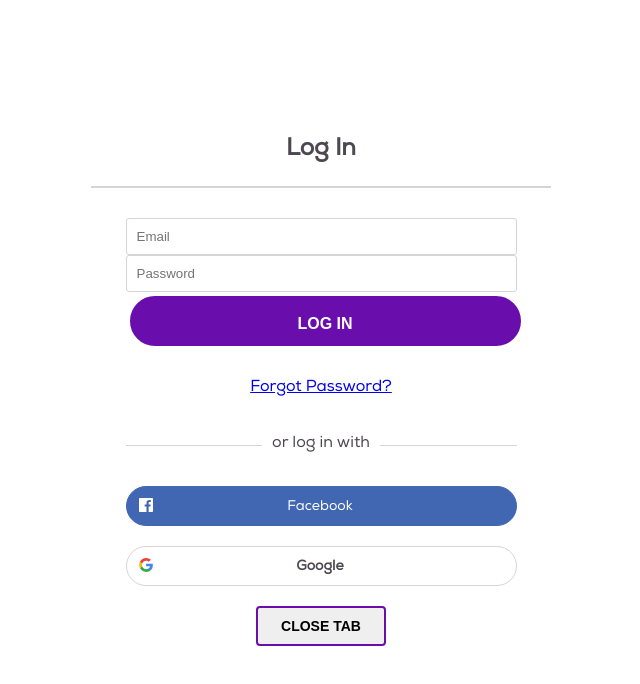
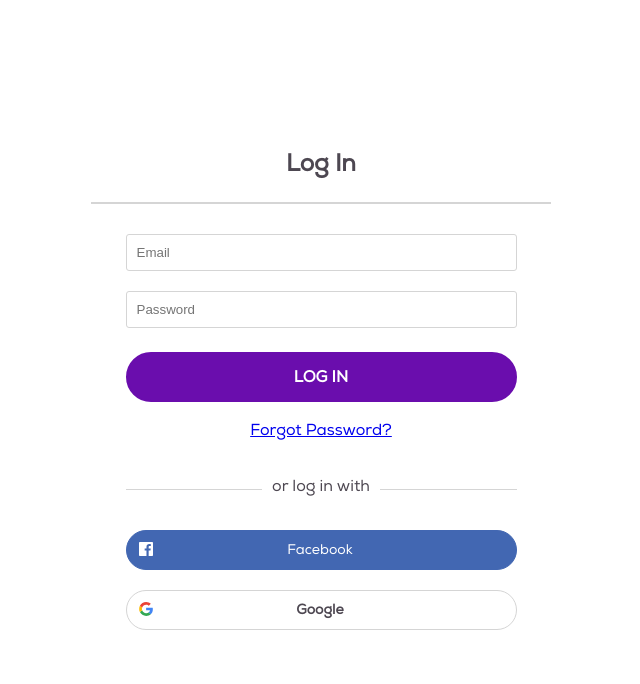
Before and after one commit to BoPengGit/purina-chatbot-poc, a React (Create React App) app: page /affiliate-login in a window 1280 px wide. Shown: the top 684 px of the page, without its empty margins (319-959 px from the left). Built offline with nearby package versions, Linux system fonts and the light colour scheme.

Commit message:
affliatelogin

```diff
--- a/src/AffiliateLogin.js
+++ b/src/AffiliateLogin.js
@@ -6,24 +6,10 @@ const AffiliateLogin = () => {
   const [userName, setUserName] = useState('');
   const [password, setPassword] = useState('');
 
-  const closeTab = () => {
-    window.open("about:blank", "_self")
-    window.close();
-  };
-
-  const handleSubmit = (e) => {
-    e.preventDefault();
-    // Perform login action
-    console.log('Logging in with', userName, password);
-    // After login, close the tab if required
-    closeTab();
-  };
-
   return (
     <div className="login__wrapper">
       <h2 className="login__header">Log In</h2>
       <div className="login__container">
-        <form onSubmit={handleSubmit}>
         <input
           type="text"
           name="username"
@@ -42,19 +28,11 @@ const AffiliateLogin = () => {
           value={password}
           onChange={(e) => setPassword(e.target.value)}
         />
-          <button type="submit" className="button button__primary btn__w-100">Log In</button>
-        </form>
+        <a href="https://ebullymatch.com/dog-adoption/" className="button button__primary btn__w-100">Log In</a>
         <a href="/affiliate-login">Forgot Password?</a>
         <p className="line__through"><span>or log in with</span></p>
-        <a href="https://ebullymatch.com/dog-adoption/" className="btn btn__facebook btn__w-100">
-          <img src={facebookIcon} alt="facebook icon"></img>
-          <span className="text">Facebook</span>
-        </a>
-        <a href="https://ebullymatch.com/dog-adoption/" className="btn btn__google btn__w-100">
-          <img src={googleIcon} alt="google icon"></img>
-          <span className="text">Google</span>
-        </a>
-        <button onClick={closeTab} className="btn btn__w-100">Close Tab</button>
+        <a href="https://ebullymatch.com/dog-adoption/" className="btn btn__facebook btn__w-100"><img src={facebookIcon} alt="facebook icon"></img><span className="text">Facebook</span></a>
+        <a href="https://ebullymatch.com/dog-adoption/" className="btn btn__google btn__w-100"><img src={googleIcon} alt="google icon"></img><span className="text">Google</span></a>
       </div>
     </div>
   );
```
Lines whose indentation alone changed are shown as unchanged.
